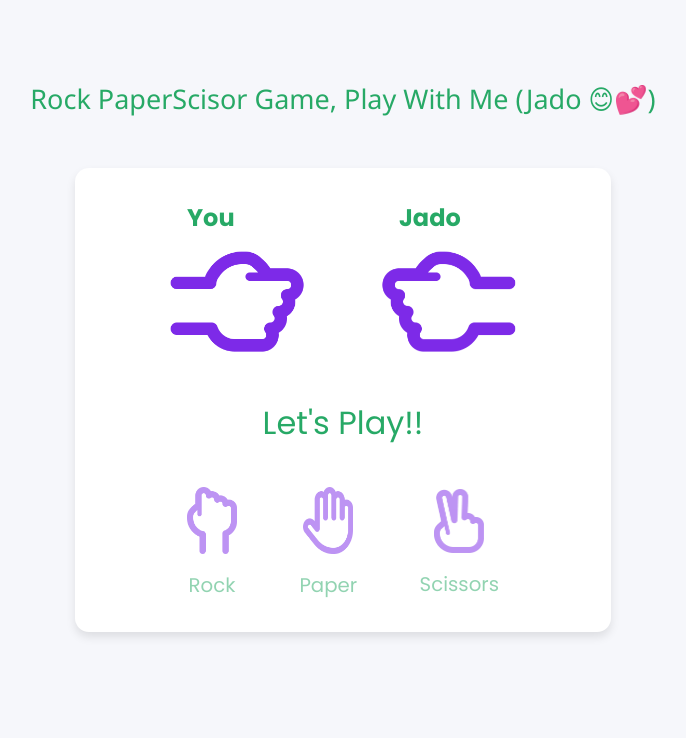
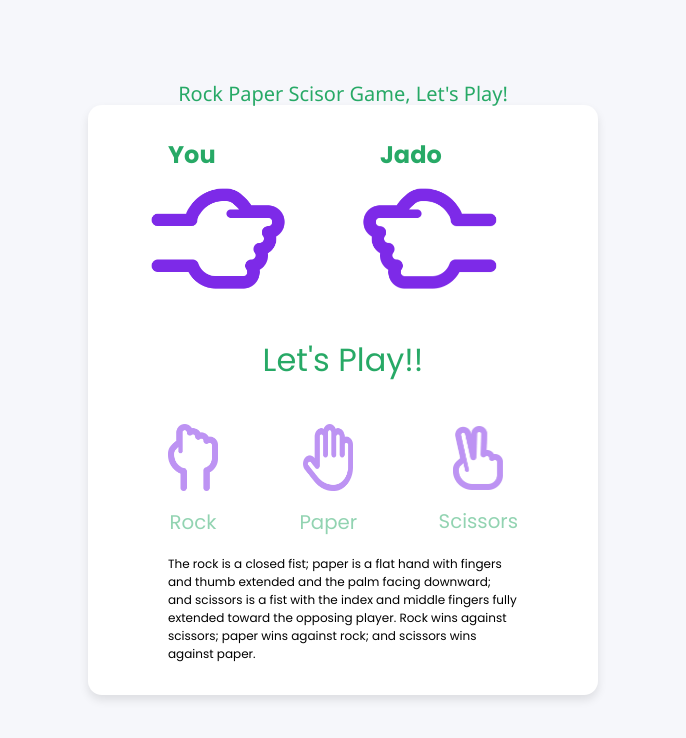
Before and after one commit to jado-jeady/Paper-scisor-Rock-Game, a plain HTML site: page index.html in a window 1280 px wide. Shown: the whole page, without its empty margins (297-983 px from the left). Drawn offline with Linux system fonts and the light colour scheme.

Commit message:
adding rules

```diff
--- a/index.html
+++ b/index.html
@@ -13,8 +13,8 @@
   <body>
 
     <div class="name">
-      Rock PaperScisor Game, Play With Me (Jado 😊💕)
-    </div>
+      Rock Paper Scisor Game, Let's Play!
+     </div>
     <section class="container">
 
       <div class="result_field">
@@ -47,8 +47,11 @@
           <p>Scissors</p>
         </span>
       </div>
+      <div>
+        <p class="" style="width: 350px;font-size: 12px;"> <br>
+          The rock is a closed fist; paper is a flat hand with fingers and thumb extended and the palm facing downward; and scissors is a fist with the index and middle fingers fully extended toward the opposing player. Rock wins against scissors; paper wins against rock; and scissors wins against paper.</p>
+      </div>
     </section>
-
     <script src="script.js" defer></script>
   </body>
 </html>
--- a/style.css
+++ b/style.css
@@ -17,7 +17,7 @@ body {
   background-color: #27a966;
 }
 .container {
-  padding: 2rem 7rem;
+  padding: 2rem 5rem;
   border-radius: 14px;
   background: #fff;
   box-shadow: 0 5px 10px rgba(0, 0, 0, 0.1);
@@ -98,9 +98,10 @@ body {
 }
 .name{
 display:inline ;
-font-size: 27px;
+font-size: 20px;
 font-family: 'Segoe UI', Tahoma, Verdana, sans-serif;
 color: #27a966;
 position: absolute;
+left: auto;
 top:10vh;
 }
```
